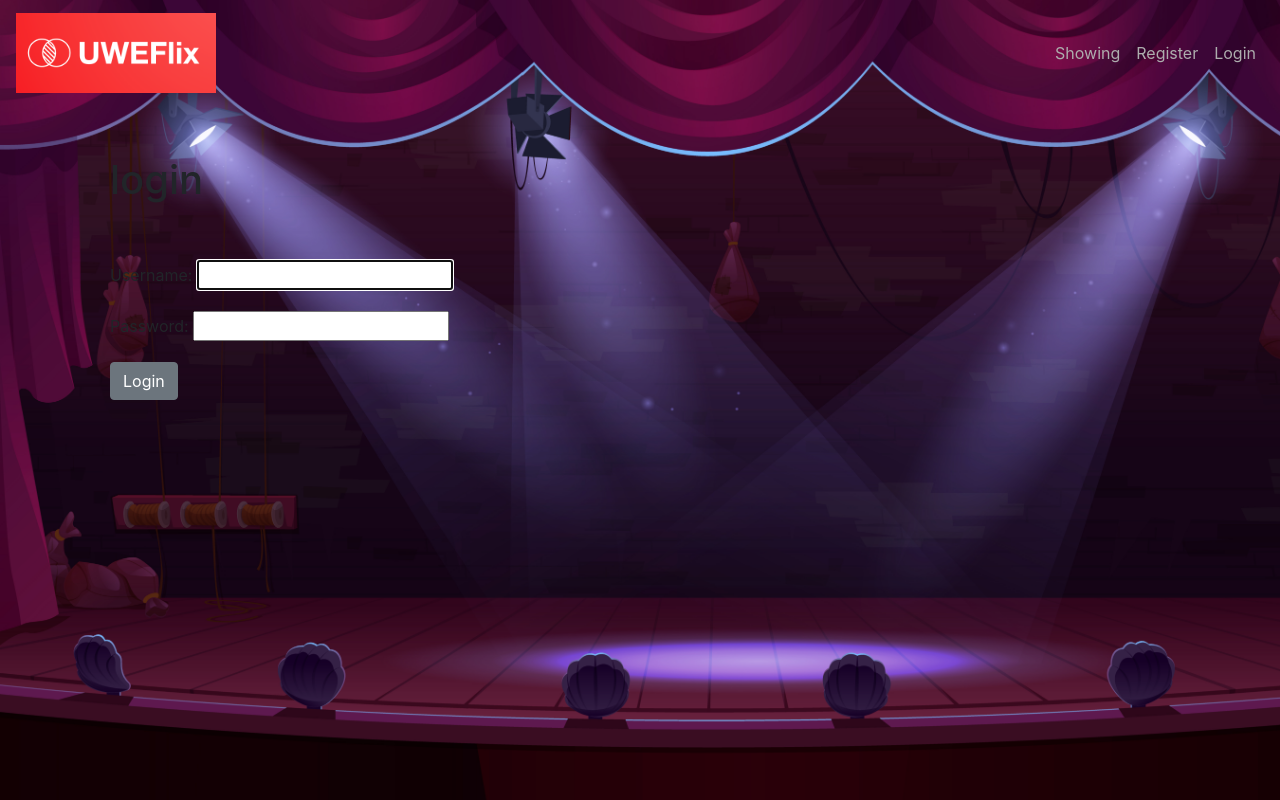
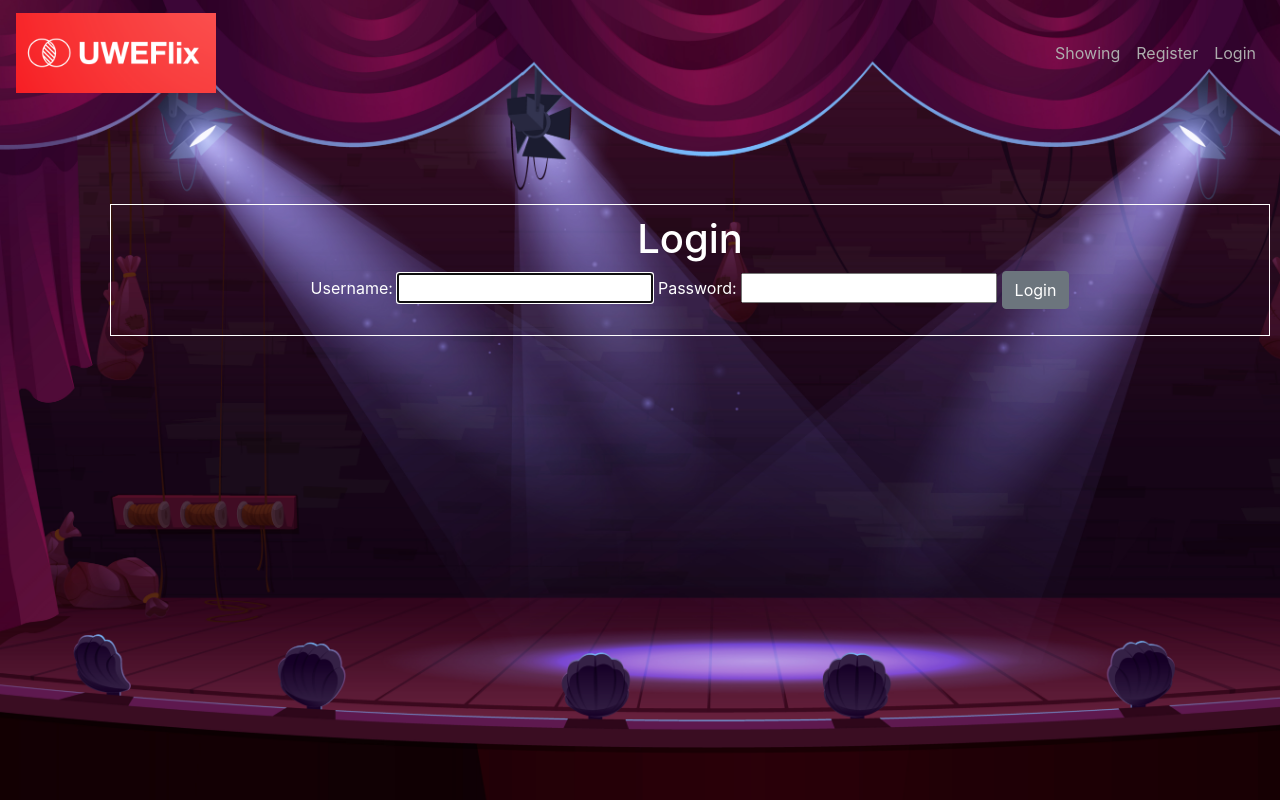
Before and after one commit to ray7579/cinema_booking_system_group_project, a Django app: page /login/ in a window 1280 px wide. Run offline with Django 4.2, Linux system fonts and the light colour scheme.

Commit message:
More movie

```diff
--- a/cinema/templates/cinema/base.html
+++ b/cinema/templates/cinema/base.html
@@ -108,7 +108,7 @@
         </nav>
         {% endif %}
 
-        <div id="content", name="content", class="main">
+        <div id="content", name="content", class="main" style="text-align: center;">
             {% block content %}
             {% endblock %}
         </div>
--- a/users/templates/registration/login.html
+++ b/users/templates/registration/login.html
@@ -3,19 +3,25 @@
 {% block title %}Login{% endblock %}
 {% block content %}
 
+<style>
+    /* Set text color to white */
+    body {
+        color: white;
+    }
 
-<h1>login</h1>
+    /* Add a box around the form */
+    .form-group {
+        border: 1px solid white;
+        padding: 10px;
+    }
+</style>
 <br/><br/>
-
 <div class="form-group">
+    <h1>Login</h1>
     <form method="POST">
         {% csrf_token %}
-        {{ form.as_p }}
-        <button class = "btn btn-secondary">Login</button>
+        {{ form.as_table }}
+        <button class="btn btn-secondary">Login</button>
     </form>
-
-
 </div>
-
-
 {% endblock %}
```
